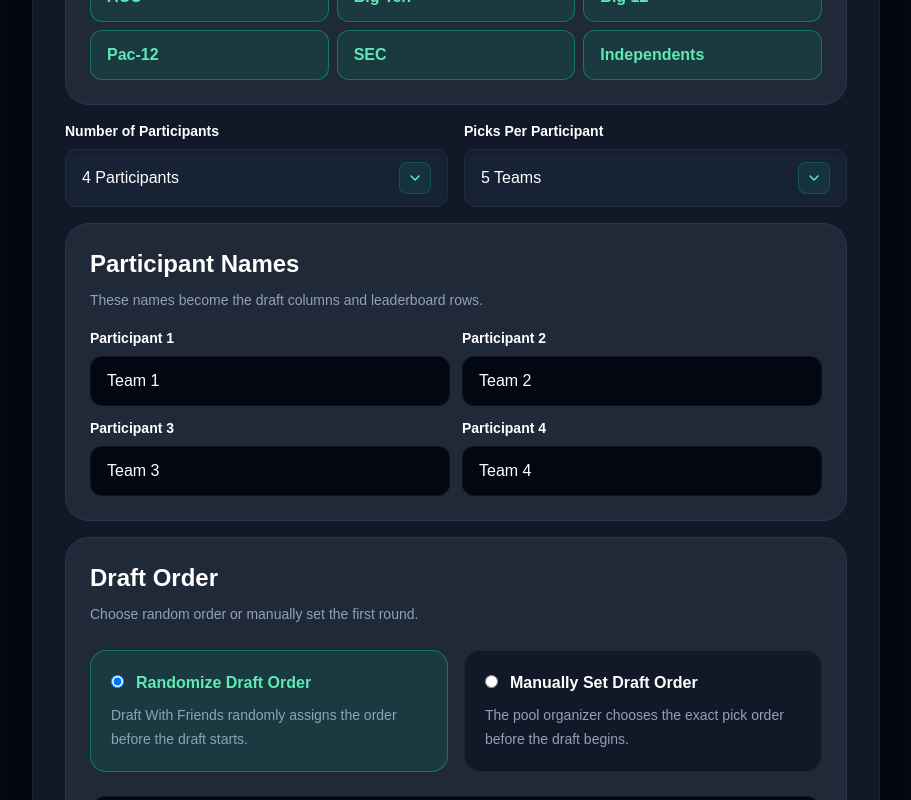
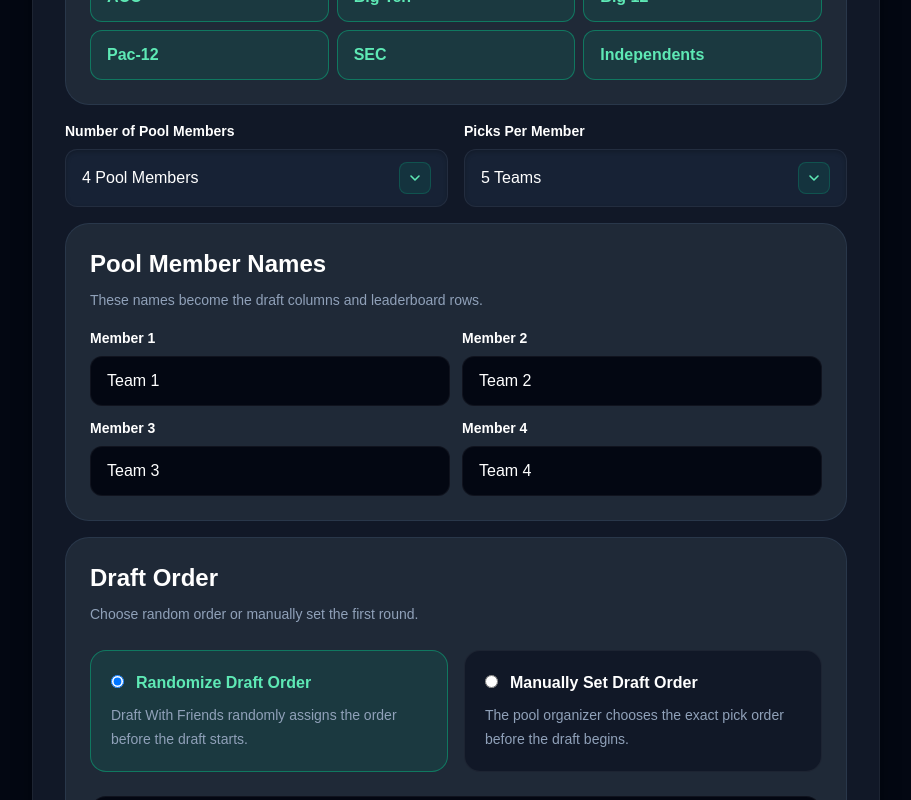
Before and after one commit to garrymorrison84/draft-with-friends, a Next.js app: page /football/wins/create in a window 1280 px wide. Shown: the part 860-1660 px from the top of the page, without its empty margins (184-1095 px from the left). Built offline with nearby package versions, Linux system fonts and the light colour scheme.

Commit message:
Polish wins pool lobby and home actions

```diff
--- a/app/football/wins/create/page.tsx
+++ b/app/football/wins/create/page.tsx
@@ -224,17 +224,17 @@ export default function CreateWinsPoolPage() {
 
           <div className="grid gap-4 md:grid-cols-2">
             <SelectField
-              label="Number of Participants"
+              label="Number of Pool Members"
               value={numberOfTeams}
               onChange={(value) => updateNumberOfTeams(Number(value))}
               options={[2, 3, 4, 5, 6, 7, 8, 9, 10, 11, 12].map((num) => ({
                 value: num,
-                label: `${num} Participants`,
+                label: `${num} Pool Members`,
               }))}
             />
 
             <SelectField
-              label="Picks Per Participant"
+              label="Picks Per Member"
               value={picksPerTeam}
               onChange={(value) => setPicksPerTeam(Number(value))}
               options={[3, 4, 5, 6, 7, 8, 9, 10].map((num) => ({
@@ -244,12 +244,12 @@ export default function CreateWinsPoolPage() {
             />
           </div>
 
-          <Panel title="Participant Names" body="These names become the draft columns and leaderboard rows.">
+          <Panel title="Pool Member Names" body="These names become the draft columns and leaderboard rows.">
             <div className="mt-4 grid gap-3 md:grid-cols-2">
               {teamNames.map((team, index) => (
                 <TextField
                   key={index}
-                  label={`Participant ${index + 1}`}
+                  label={`Member ${index + 1}`}
                   value={team}
                   onChange={(value) => updateTeamName(index, value)}
                   inputClassName="bg-[#030712]"
@@ -407,7 +407,7 @@ export default function CreateWinsPoolPage() {
               <ChoiceButton
                 active={draftType === "scheduled"}
                 title="Schedule Draft"
-                body="Set a draft time and choose how long each participant has to make a pick."
+                body="Set a draft time and choose how long each member has to make a pick."
                 onClick={() => setDraftType("scheduled")}
               />
             </div>
--- a/app/football/wins/pool/page.tsx
+++ b/app/football/wins/pool/page.tsx
@@ -91,8 +91,8 @@ export default function WinsPoolLobbyPage() {
           <BrandMark size="lg" />
         </Link>
 
-        <div className="mt-8">
-          <div>
+        <div className="mt-8 flex flex-col justify-between gap-6 md:flex-row md:items-end">
+          <div className="min-w-0">
             <p className="text-lg font-black text-emerald-300">
               College Football Wins Pool
             </p>
@@ -103,11 +103,20 @@ export default function WinsPoolLobbyPage() {
               Season Wins Snake Draft
             </p>
           </div>
+
+          <div className="flex flex-col gap-3 sm:flex-row">
+            <Link
+              href={`/football/wins/draft?id=${pool.id}`}
+              className="rounded-2xl bg-emerald-400 px-8 py-4 text-center text-lg font-black text-slate-950 shadow-lg shadow-emerald-400/30 transition hover:scale-105 hover:bg-emerald-300"
+            >
+              {draftButtonLabel}
+            </Link>
+          </div>
         </div>
 
         <section className="mt-10 rounded-3xl border border-white/5 bg-[#111827] p-5 shadow-xl shadow-black/40 sm:p-6">
           <div className="grid gap-4 sm:grid-cols-3 xl:grid-cols-[minmax(0,0.8fr)_minmax(0,0.8fr)_minmax(0,0.9fr)_minmax(230px,1.45fr)_minmax(190px,1fr)]">
-            <StatCard label="Participants" value={pool.numberOfTeams.toString()} />
+            <StatCard label="Members" value={pool.numberOfTeams.toString()} />
             <StatCard label="Picks Each" value={pool.picksPerTeam.toString()} />
             <StatCard label="Eligible Teams" value={teams.length.toString()} />
             <StatCard
@@ -136,22 +145,16 @@ export default function WinsPoolLobbyPage() {
             </div>
           </div>
 
-          <div className="mt-5 grid gap-3 sm:grid-cols-2">
-            <Link
-              href={`/football/wins/draft?id=${pool.id}`}
-              className="rounded-2xl bg-emerald-400 px-8 py-4 text-center text-lg font-black text-slate-950 shadow-lg shadow-emerald-400/30 transition hover:scale-105 hover:bg-emerald-300"
-            >
-              {draftButtonLabel}
-            </Link>
-            {picks.length > 0 && (
+          {picks.length > 0 && (
+            <div className="mt-5 grid gap-3 sm:grid-cols-2">
               <Link
                 href={`/football/wins/leaderboard?id=${pool.id}`}
                 className="rounded-2xl border border-emerald-400/40 bg-emerald-400/10 px-8 py-4 text-center text-lg font-black text-emerald-300 transition hover:scale-105 hover:bg-emerald-400/15"
               >
                 View Leaderboard
               </Link>
-            )}
-          </div>
+            </div>
+          )}
         </section>
 
         <section className="mt-8 rounded-3xl border border-white/5 bg-[#111827] p-4 shadow-xl shadow-black/40 sm:p-6">
--- a/app/page.tsx
+++ b/app/page.tsx
@@ -358,14 +358,14 @@ export default function Home() {
 
               <a
                 href="/football"
-                className="flex min-h-20 items-center justify-center rounded-2xl border border-emerald-400/40 bg-emerald-400/10 px-8 py-5 text-center text-lg font-black text-emerald-300 transition hover:bg-emerald-400/15 md:text-xl"
+                className="flex min-h-20 items-center justify-center rounded-2xl bg-emerald-400 px-8 py-5 text-center text-lg font-black text-slate-950 shadow-lg shadow-emerald-400/20 transition hover:bg-emerald-300 md:text-xl"
               >
-                College Fantasy Football
+                Weekly College Fantasy Football
               </a>
 
               <a
                 href="/football/wins/create"
-                className="flex min-h-20 items-center justify-center rounded-2xl border border-emerald-400/40 bg-emerald-400/10 px-8 py-5 text-center text-lg font-black text-emerald-300 transition hover:bg-emerald-400/15 md:text-xl"
+                className="flex min-h-20 items-center justify-center rounded-2xl bg-emerald-400 px-8 py-5 text-center text-lg font-black text-slate-950 shadow-lg shadow-emerald-400/20 transition hover:bg-emerald-300 md:text-xl"
               >
                 College Football Wins Pool
               </a>
```
